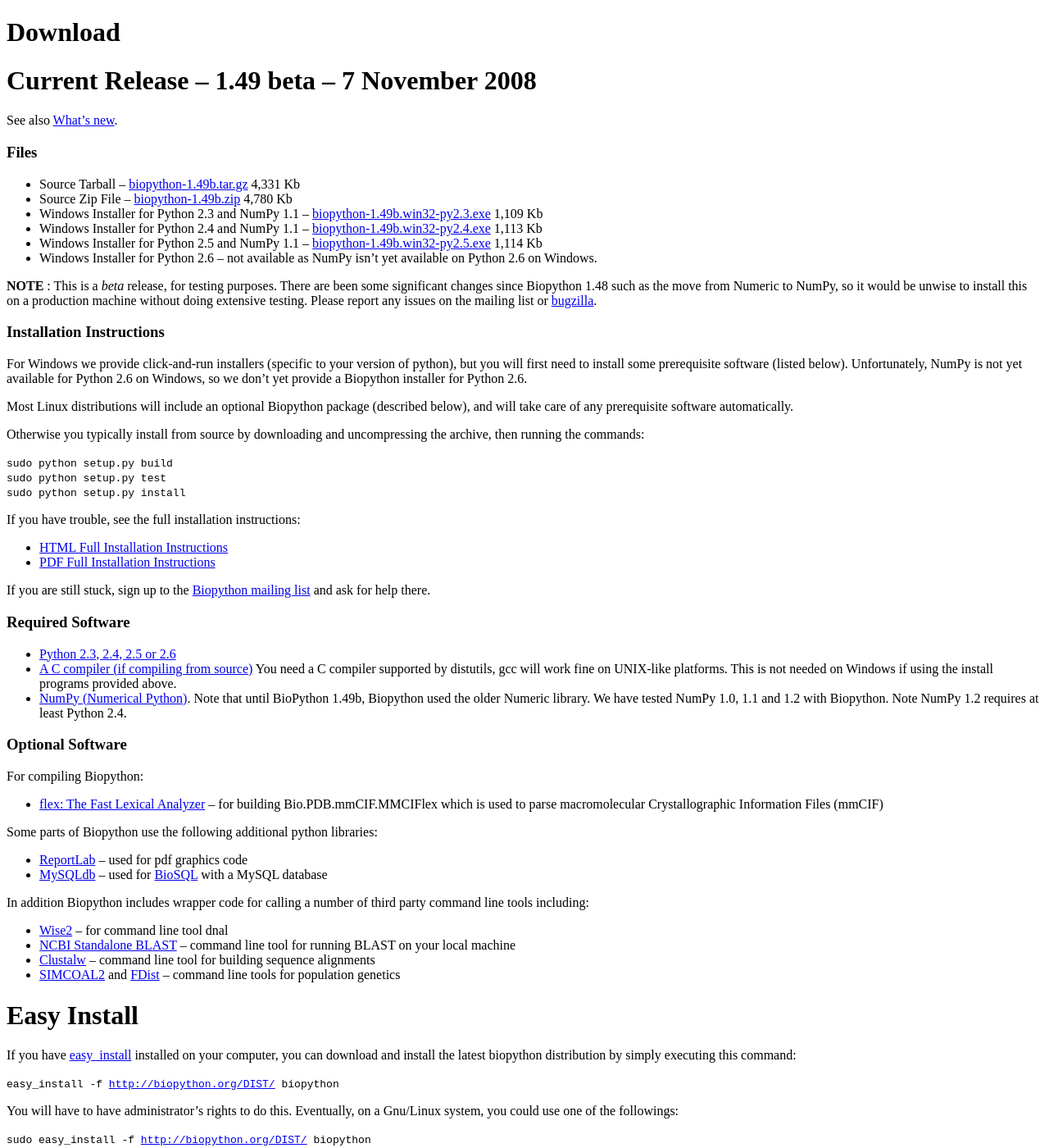
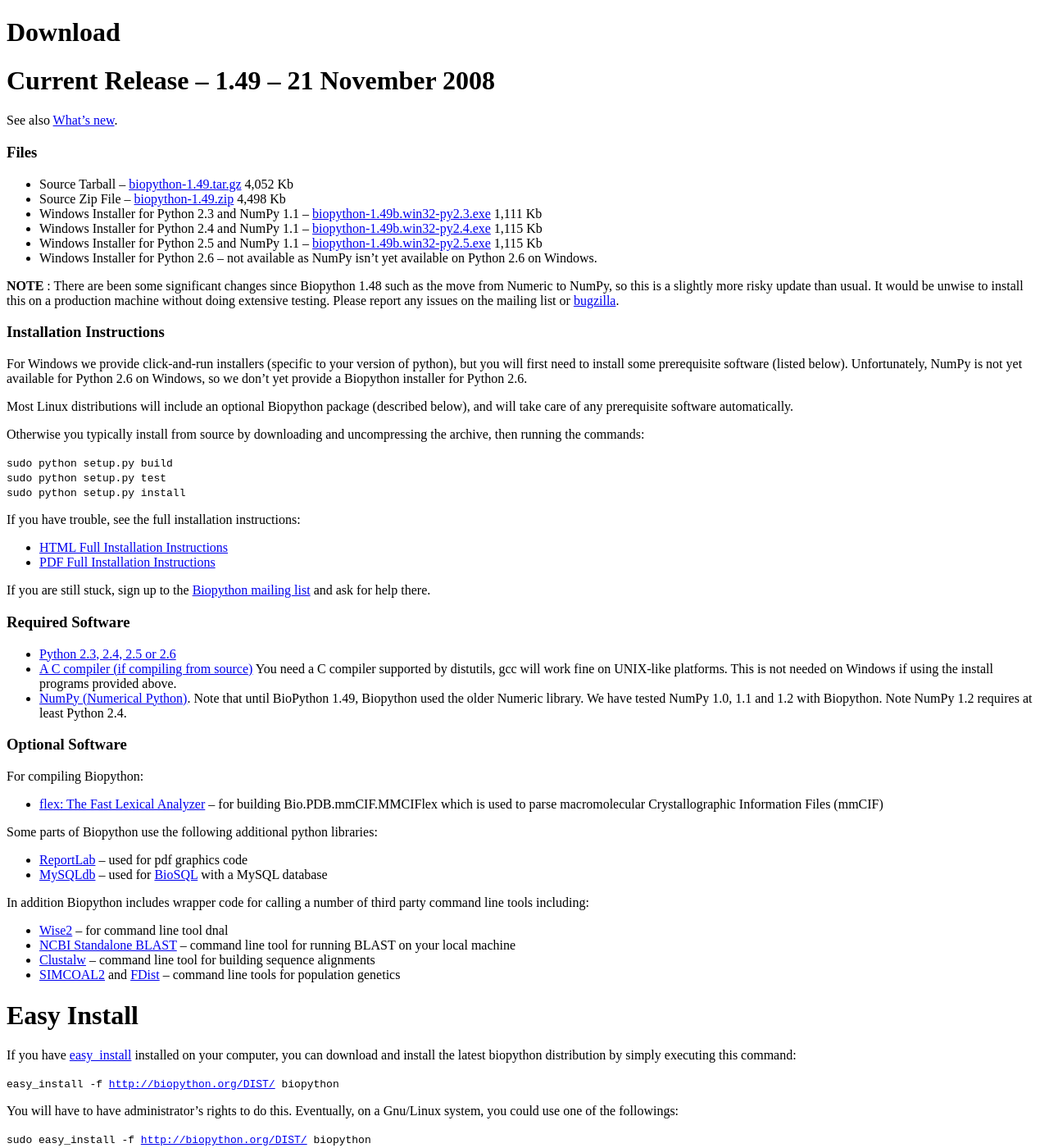
Before and after one commit to biopython/biopython.github.io, a Jekyll site: the page built from wiki/Download.md, in a window 1280 px wide and 1400 px high. Shown: the whole window at 82% size. Built offline with Jekyll 4.4.1, drawn with Linux system fonts in a browser that asks for light colours; some of the changed text lies outside the part shown.

Commit message:
Biopython 1.49

```diff
--- a/wiki/Download.md
+++ b/wiki/Download.md
@@ -4,34 +4,34 @@ permalink: wiki/Download
 layout: wiki
 ---
 
-Current Release -- 1.49 beta -- 7 November 2008
-===============================================
+Current Release -- 1.49 -- 21 November 2008
+===========================================
 
 See also [What's new](http://biopython.open-bio.org/SRC/biopython/NEWS).
 
 ### Files
 
 -   Source Tarball --
-    [biopython-1.49b.tar.gz](http://biopython.org/DIST/biopython-1.49b.tar.gz)
-    4,331 Kb
+    [biopython-1.49.tar.gz](http://biopython.org/DIST/biopython-1.49b.tar.gz)
+    4,052 Kb
 -   Source Zip File --
-    [biopython-1.49b.zip](http://biopython.org/DIST/biopython-1.49b.zip)
-    4,780 Kb
+    [biopython-1.49.zip](http://biopython.org/DIST/biopython-1.49b.zip)
+    4,498 Kb
 -   Windows Installer for Python 2.3 and NumPy 1.1 --
-    [biopython-1.49b.win32-py2.3.exe](http://biopython.org/DIST/biopython-1.49b.win32-py2.3.exe)
-    1,109 Kb
+    [biopython-1.49b.win32-py2.3.exe](http://biopython.org/DIST/biopython-1.49.win32-py2.3.exe)
+    1,111 Kb
 -   Windows Installer for Python 2.4 and NumPy 1.1 --
-    [biopython-1.49b.win32-py2.4.exe](http://biopython.org/DIST/biopython-1.49b.win32-py2.4.exe)
-    1,113 Kb
+    [biopython-1.49b.win32-py2.4.exe](http://biopython.org/DIST/biopython-1.49.win32-py2.4.exe)
+    1,115 Kb
 -   Windows Installer for Python 2.5 and NumPy 1.1 --
-    [biopython-1.49b.win32-py2.5.exe](http://biopython.org/DIST/biopython-1.49b.win32-py2.5.exe)
-    1,114 Kb
+    [biopython-1.49b.win32-py2.5.exe](http://biopython.org/DIST/biopython-1.49.win32-py2.5.exe)
+    1,115 Kb
 -   Windows Installer for Python 2.6 -- not available as NumPy isn't yet
     available on Python 2.6 on Windows.
 
-**NOTE** : This is a *beta* release, for testing purposes. There are
-been some significant changes since Biopython 1.48 such as the move from
-Numeric to NumPy, so it would be unwise to install this on a production
+**NOTE** : There are been some significant changes since Biopython 1.48
+such as the move from Numeric to NumPy, so this is a slightly more risky
+update than usual. It would be unwise to install this on a production
 machine without doing extensive testing. Please report any issues on the
 mailing list or [bugzilla](http://bugzilla.open-bio.org/).
 
@@ -73,7 +73,7 @@ list](Mailing_lists "wikilink") and ask for help there.
     UNIX-like platforms. This is not needed on Windows if using the
     install programs provided above.
 -   [NumPy (Numerical Python)](http://numpy.scipy.org/). Note that until
-    BioPython 1.49b, Biopython used the older Numeric library. We have
+    BioPython 1.49, Biopython used the older Numeric library. We have
     tested NumPy 1.0, 1.1 and 1.2 with Biopython. Note NumPy 1.2
     requires at least Python 2.4.
 
@@ -205,6 +205,20 @@ dependencies).
 
 Old Releases
 ============
+
+Prior to the current release (Biopython 1.49), the most recent release
+was Biopython 1.49 beta. This requires NumPy and not Numeric:
+
+-   [biopython-1.49b.tar.gz](http://biopython.org/DIST/biopython-1.49b.tar.gz)
+    4,331 Kb
+-   [biopython-1.49b.zip](http://biopython.org/DIST/biopython-1.49b.zip)
+    4,780 Kb
+-   [biopython-1.49b.win32-py2.3.exe](http://biopython.org/DIST/biopython-1.49b.win32-py2.3.exe)
+    1,109 Kb -- Windows Installer for Python 2.3 and NumPy 1.1
+-   [biopython-1.49b.win32-py2.4.exe](http://biopython.org/DIST/biopython-1.49b.win32-py2.4.exe)
+    1,113 Kb -- Windows Installer for Python 2.4 and NumPy 1.1
+-   [biopython-1.49b.win32-py2.5.exe](http://biopython.org/DIST/biopython-1.49b.win32-py2.5.exe)
+    1,114 Kb -- Windows Installer for Python 2.5 and NumPy 1.1
 
 Please note that Biopython 1.48 and older require the Numeric library,
 not its replacement NumPy. Windows installers for Python 2.4 and older
```
Also changed, not shown: 1 other file.
